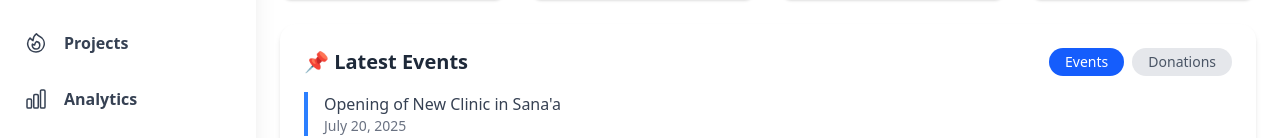
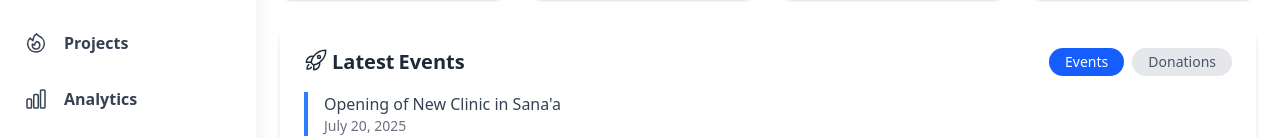
Before and after one commit to osamamaktari/vue-app, a Vue app: page / in a window 1280 px wide. Shown: the part 265-403 px from the top of the page. Built offline with nearby package versions, Linux system fonts and the light colour scheme.

Commit message:
Style(Home):recent section icon

```diff
--- a/src/components/RecentSummaryComponent.vue
+++ b/src/components/RecentSummaryComponent.vue
@@ -1,9 +1,12 @@
 <template>
   <div class="bg-white rounded-2xl shadow-md p-6 ">
     <div class="flex justify-between items-center mb-4">
-      <h2 class="text-xl font-semibold text-gray-800">
-        📌 Latest {{ activeTab === 'events' ? 'Events' : 'Donations' }}
-      </h2>
+      <div class="text-xl font-semibold text-gray-800 flex  gap-x-1">
+      <span><svg xmlns="http://www.w3.org/2000/svg" fill="none" viewBox="0 0 24 24" stroke-width="1.5" stroke="currentColor" class="size-6">
+  <path stroke-linecap="round" stroke-linejoin="round" d="M15.59 14.37a6 6 0 0 1-5.84 7.38v-4.8m5.84-2.58a14.98 14.98 0 0 0 6.16-12.12A14.98 14.98 0 0 0 9.631 8.41m5.96 5.96a14.926 14.926 0 0 1-5.841 2.58m-.119-8.54a6 6 0 0 0-7.381 5.84h4.8m2.581-5.84a14.927 14.927 0 0 0-2.58 5.84m2.699 2.7c-.103.021-.207.041-.311.06a15.09 15.09 0 0 1-2.448-2.448 14.9 14.9 0 0 1 .06-.312m-2.24 2.39a4.493 4.493 0 0 0-1.757 4.306 4.493 4.493 0 0 0 4.306-1.758M16.5 9a1.5 1.5 0 1 1-3 0 1.5 1.5 0 0 1 3 0Z" />
+</svg>
+</span>  <span>Latest</span> {{ activeTab === 'events' ? 'Events' : 'Donations' }}
+      </div>
       <div class="flex gap-2">
         <button
           @click="activeTab = 'events'"
```
Also changed, not shown: src/components/NavbarComponent.vue (line endings or trailing spaces).
